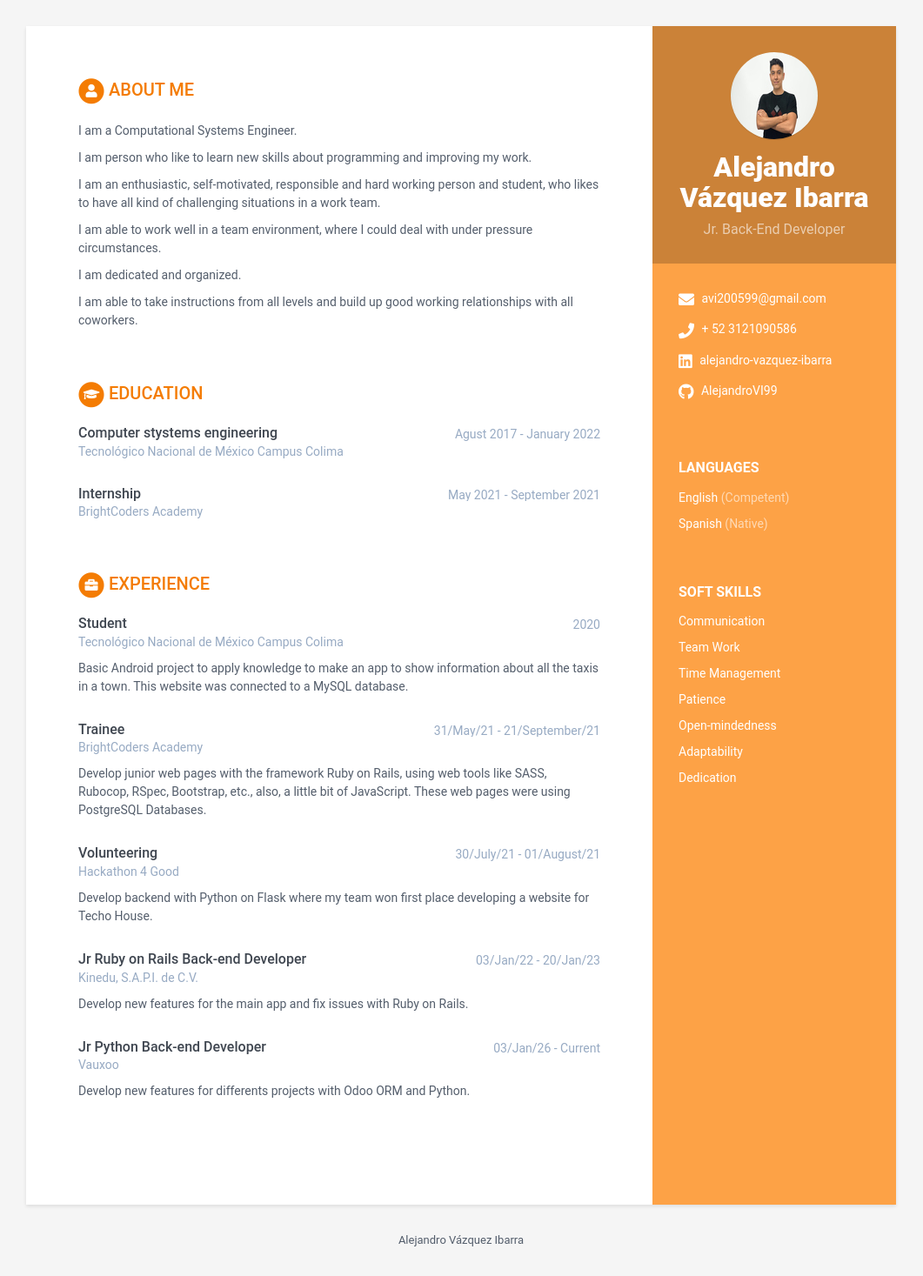
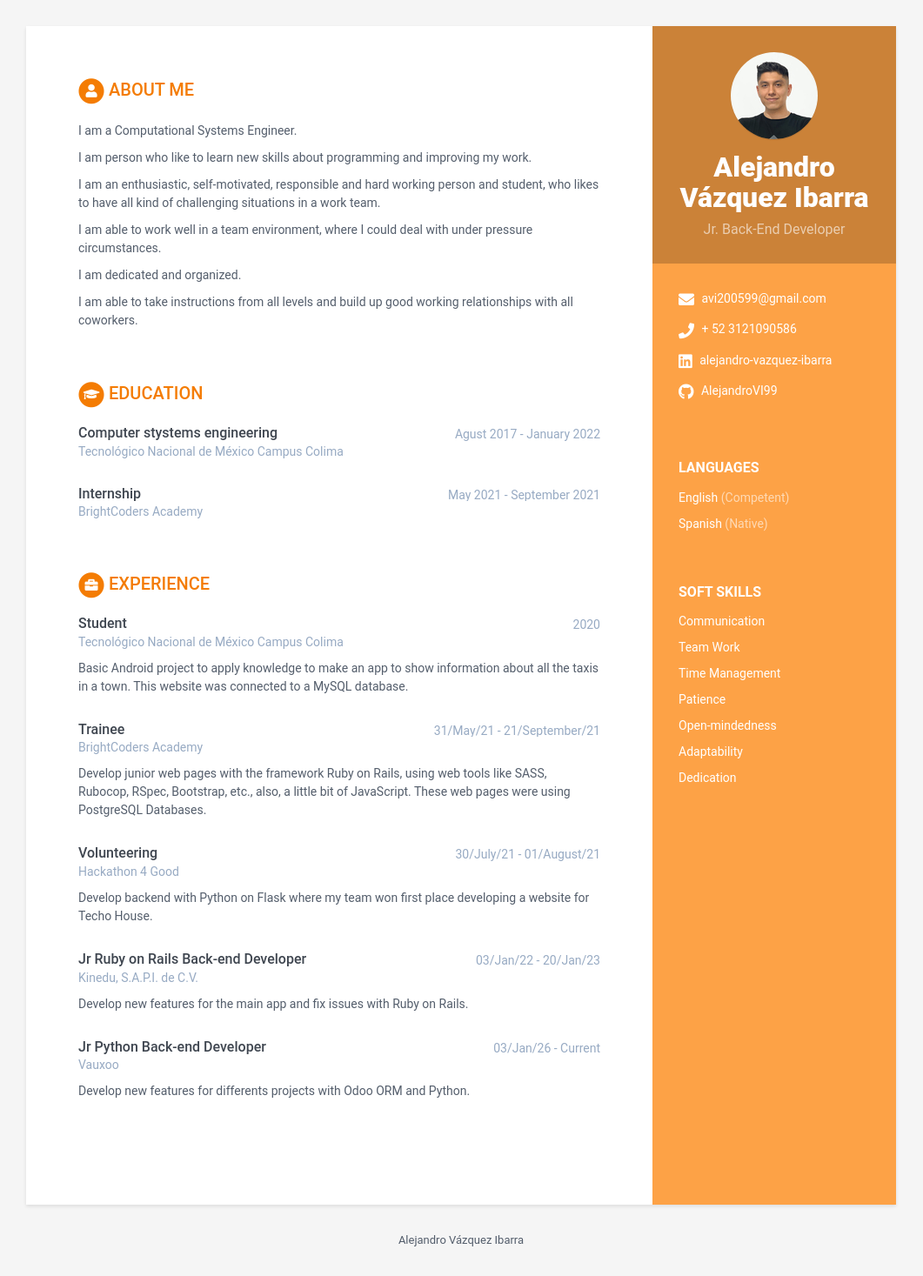
Before and after one commit to AlejandroVI99/Alejandro-Vazquez-Ibarra, a Jekyll site: the page built from index.html, in a window 1280 px wide. Shown: the whole page at 87% size, without its empty margins (110-1171 px from the left). Built offline with Jekyll 4.4.1, drawn with Linux system fonts in a browser that asks for light colours.

Commit message:
Update data.yml

```diff
--- a/_data/data.yml
+++ b/_data/data.yml
@@ -9,7 +9,7 @@ sidebar:
   # Profile information
   name: Alejandro Vázquez Ibarra # Nombre completo
   tagline: Jr. Back-End Developer # React Native Mobile Developer ó Ruby on Rails Web Developer Según sea el caso
-  avatar: AlejandroVázquez(1).jpg # Colocar una imagen con tu foto de 100x100 pixels dentro de /assets/images
+  avatar: AlejandroVázquez(2)(1).jpg # Colocar una imagen con tu foto de 100x100 pixels dentro de /assets/images
 
   # Actualiza tus datos de contacto
   email: avi200599@gmail.com
```
